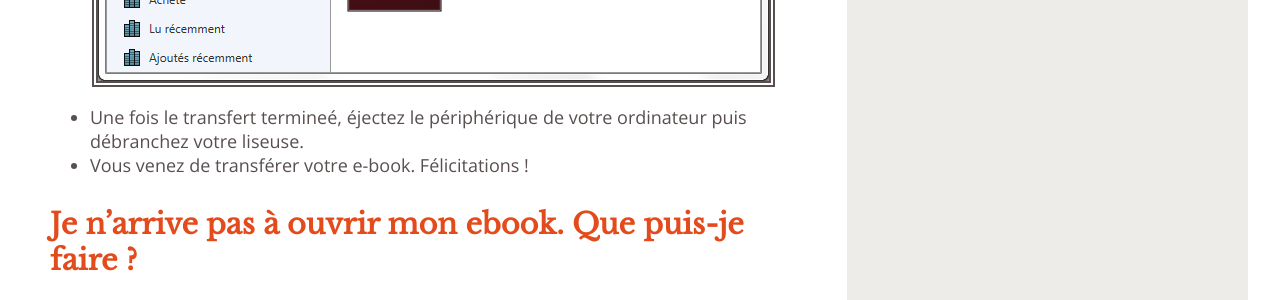
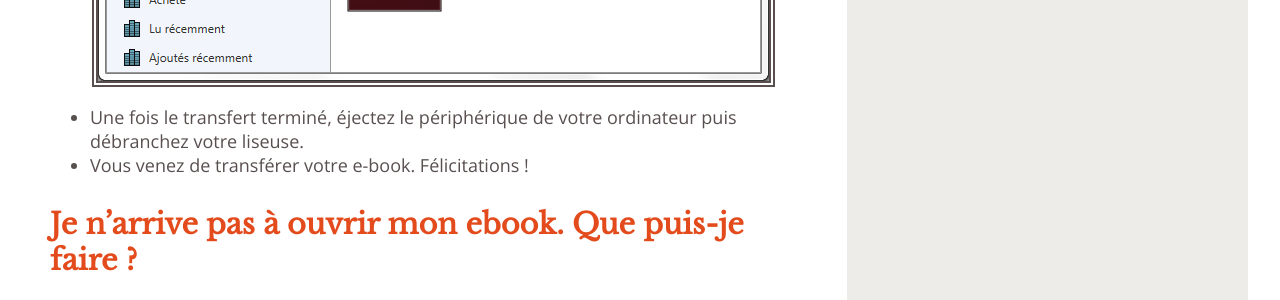
Before and after one commit to TEA-ebook/help-center, a Jekyll site: the page built from _pages/FAQ-lecture.md, in a window 1280 px wide and 900 px high, scrolled down 3460 px. Shown: the part 155-455 px from the top of the window. Built offline with Jekyll 4.4.1, drawn with Linux system fonts in a browser that asks for light colours.

Commit message:
correction typo

```diff
--- a/_includes/transferer-ordinateur-liseuse.md
+++ b/_includes/transferer-ordinateur-liseuse.md
@@ -31,5 +31,5 @@ Vous devez préalablement avoir téléchargé vos e-books sur Adobe Digital Edit
 
 ![](/images/transferer-ordinateur-liseuse-3.png)
 
-* Une fois le transfert termineé, éjectez le périphérique de votre ordinateur puis débranchez votre liseuse.
+* Une fois le transfert terminé, éjectez le périphérique de votre ordinateur puis débranchez votre liseuse.
 * Vous venez de transférer votre e-book. Félicitations !
```
